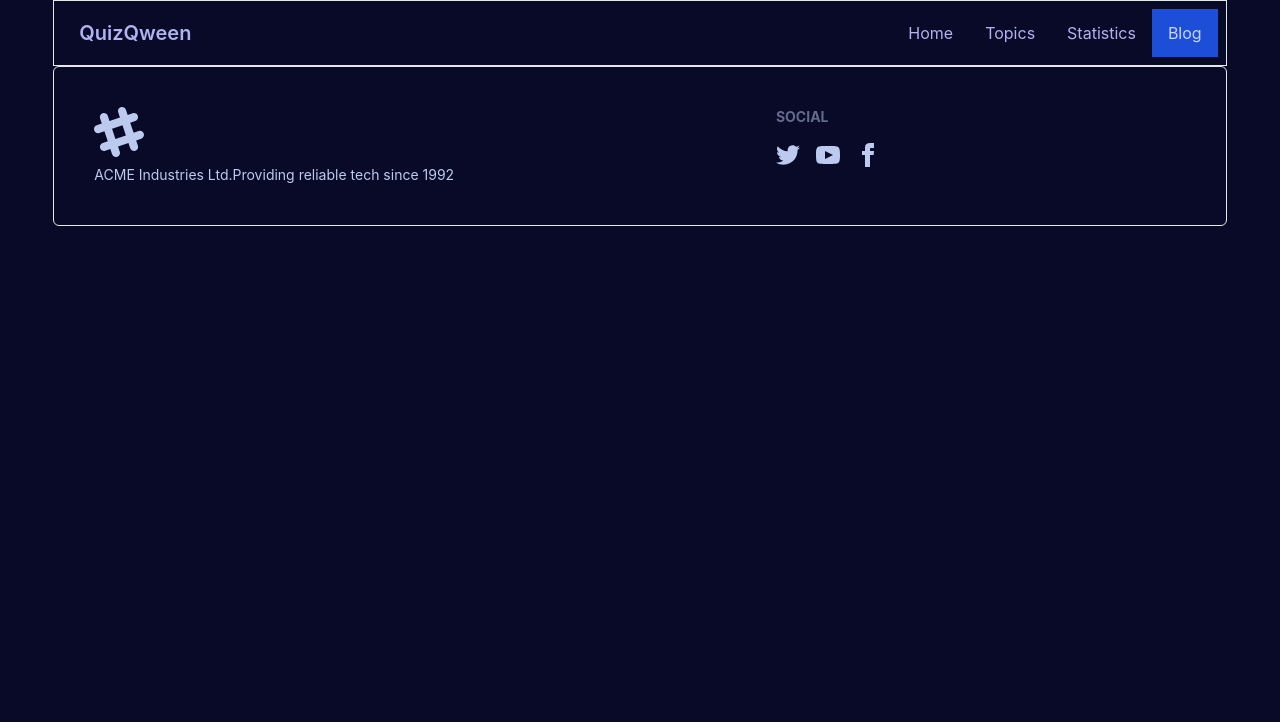
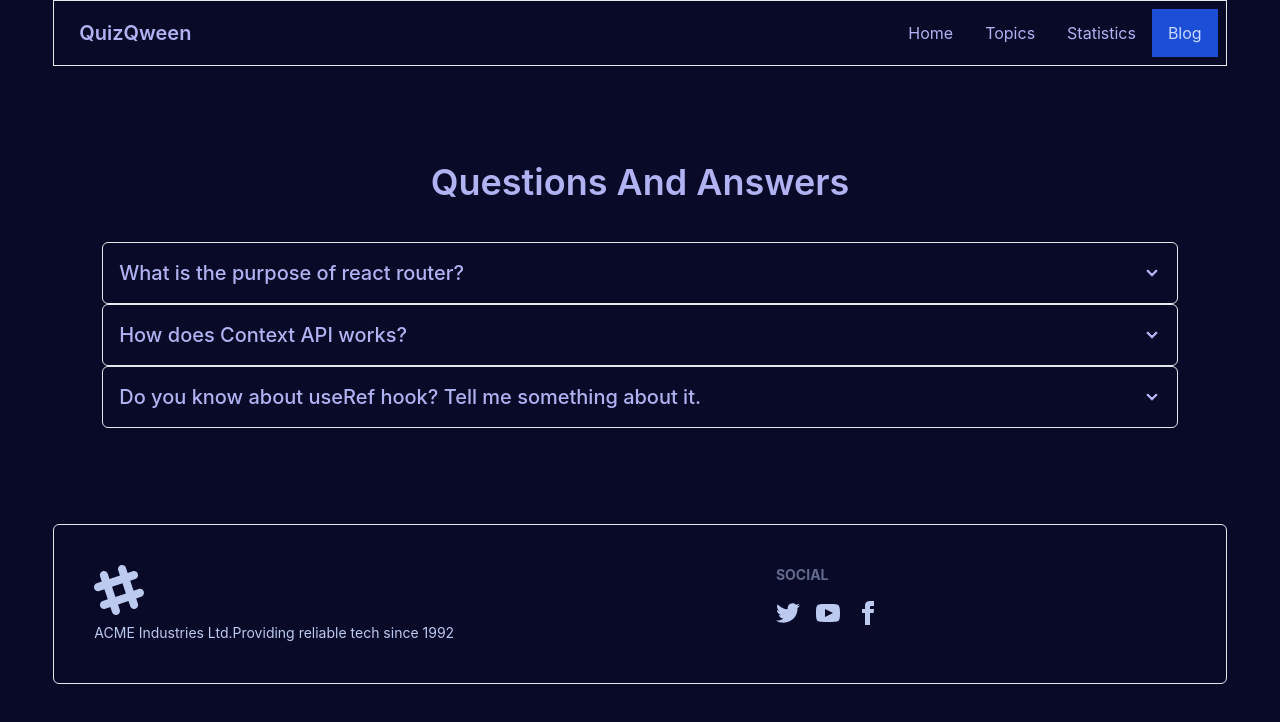
Before and after one commit to FaizulOsman/quiz_crackerz-client-repo, a React (Create React App) app: page /blog in a window 1280 px wide. Shown: the top 722 px of the page. Built offline with nearby package versions, Linux system fonts and the light colour scheme.

Commit message:
blog page done

```diff
--- a/src/components/Blog.jsx
+++ b/src/components/Blog.jsx
@@ -1,7 +1,78 @@
 import React from "react";
 
 const Blog = () => {
-  return <div></div>;
+  return (
+    <div className="w-11/12 mx-auto my-24">
+      <h2 className="text-center mb-10 text-xl md:text-4xl font-semibold">
+        Questions And Answers
+      </h2>
+      <div className="w-11/12 mx-auto">
+        <div
+          tabIndex={0}
+          className="collapse collapse-arrow border bg-base-100 rounded-md"
+        >
+          <div className="collapse-title text-xl font-medium">
+            What is the purpose of react router?
+          </div>
+          <div className="collapse-content">
+            <p>
+              ReactJS Router is mainly used for developing Single Page Web
+              Applications. React Router is used to define multiple routes in
+              the application. React Router is a standard library for routing in
+              React. It enables the navigation among views of various components
+              in a React Application, allows changing the browser URL, and keeps
+              the UI in sync with the URL.
+            </p>
+          </div>
+        </div>
+        <div
+          tabIndex={0}
+          className="collapse collapse-arrow border bg-base-100 rounded-md"
+        >
+          <div className="collapse-title text-xl font-medium">
+            How does Context API works?
+          </div>
+          <div className="collapse-content">
+            <p>
+              In a typical React application, data is passed top-down (parent to
+              child) via props, but such usage can be cumbersome for certain
+              types of props (e.g. locale preference, UI theme) that are
+              required by many components within an application. Context
+              provides a way to share values like these between components
+              without having to explicitly pass a prop through every level of
+              the tree.
+            </p>
+          </div>
+        </div>
+        <div
+          tabIndex={0}
+          className="collapse collapse-arrow border bg-base-100 rounded-md"
+        >
+          <div className="collapse-title text-xl font-medium">
+            Do you know about useRef hook? Tell me something about it.
+          </div>
+          <div className="collapse-content">
+            <p>
+              useRef returns a mutable ref object whose .current property is
+              initialized to the passed argument ( initialValue ). The returned
+              object will persist for the full lifetime of the component.
+              Essentially, useRef is like a “box” that can hold a mutable value
+              in its .current property.
+              <li>
+                The useRef Hook allows you to persist values between renders. It
+                can be used to access a DOM element directly.
+              </li>
+              <li>
+                It can be used to store a mutable value that does not cause a
+                re-render when updated.
+              </li>
+              <li>It can be used to access a DOM element directly.</li>
+            </p>
+          </div>
+        </div>
+      </div>
+    </div>
+  );
 };
 
 export default Blog;
--- a/src/components/SingleQuiz.jsx
+++ b/src/components/SingleQuiz.jsx
@@ -1,5 +1,7 @@
+import { faCircleDot, faEye } from "@fortawesome/free-solid-svg-icons";
+import { FontAwesomeIcon } from "@fortawesome/react-fontawesome";
 import React from "react";
-import { NavLink } from "react-router-dom";
+import { div, NavLink } from "react-router-dom";
 import { toast, ToastContainer } from "react-toastify";
 import "react-toastify/dist/ReactToastify.css";
 
@@ -14,42 +16,101 @@ const SingleQuiz = ({ quiz }) => {
     }
   };
 
+  const showCorrectAnwer = (correctAnswer) => {
+    toast(`Correct Answer: ${correctAnswer}`);
+  };
+
   return (
     <div className="">
       <div className="card bg-base-100 border shadow-xl">
         <div className="card-body">
-          <h2 className="card-title text-center mb-4">Quiz : {question}</h2>
+          <div className="flex justify-between">
+            <h2 className="card-title text-center mb-4">Quiz : {question}</h2>
+            <button
+              onClick={() => showCorrectAnwer(correctAnswer)}
+              className="btn bg-base-100 border-none"
+            >
+              <FontAwesomeIcon icon={faEye} />
+            </button>
+          </div>
           <div className="grid grid-cols-2 gap-2">
-            <NavLink
+            <div
               onClick={() => handleSelectedAnswer(options[0])}
-              style={({ isActive }) =>
-                isActive ? { backgroundColor: "aqua" } : undefined
-              }
-              className="btn btn-outline btn-primary h-full py-4"
+              className="border border-primary rounded-md flex items-center h-full py-4"
             >
+              <input
+                type="radio"
+                name="radio-6"
+                className="radio checked:bg-blue-500 mx-1 sm:mx-5"
+              />
               {options[0]}
-            </NavLink>
-            <NavLink
-              style={({ isActive }) =>
-                !isActive ? { backgroundColor: "aqua" } : undefined
-              }
+            </div>
+            <div
+              onClick={() => handleSelectedAnswer(options[1])}
+              className="border border-primary rounded-md flex items-center h-full py-4"
+            >
+              <input
+                type="radio"
+                name="radio-6"
+                className="radio checked:bg-blue-500 mx-5"
+              />
+              {options[1]}
+            </div>
+            <div
+              onClick={() => handleSelectedAnswer(options[2])}
+              className="border border-primary rounded-md flex items-center h-full py-4"
+            >
+              <input
+                type="radio"
+                name="radio-6"
+                className="radio checked:bg-blue-500 mx-5"
+              />
+              {options[2]}
+            </div>
+            <div
+              onClick={() => handleSelectedAnswer(options[3])}
+              className="border border-primary rounded-md flex items-center h-full py-4"
+            >
+              <input
+                type="radio"
+                name="radio-6"
+                className="radio checked:bg-blue-500 mx-5"
+              />
+              {options[3]}
+            </div>
+            {/* <div
               onClick={() => handleSelectedAnswer(options[1])}
               className="btn btn-outline btn-primary h-full py-4"
             >
+              <input
+                type="radio"
+                name="radio-6"
+                className="radio checked:bg-blue-500"
+              />
               {options[1]}
-            </NavLink>
-            <NavLink
+            </div>
+            <div
               onClick={() => handleSelectedAnswer(options[2])}
               className="btn btn-outline btn-primary h-full py-4"
             >
+              <input
+                type="radio"
+                name="radio-6"
+                className="radio checked:bg-blue-500"
+              />
               {options[2]}
-            </NavLink>
-            <NavLink
+            </div>
+            <div
               onClick={() => handleSelectedAnswer(options[3])}
               className="btn btn-outline btn-primary h-full py-4"
             >
+              <input
+                type="radio"
+                name="radio-6"
+                className="radio checked:bg-blue-500"
+              />
               {options[3]}
-            </NavLink>
+            </div> */}
           </div>
         </div>
       </div>
```
